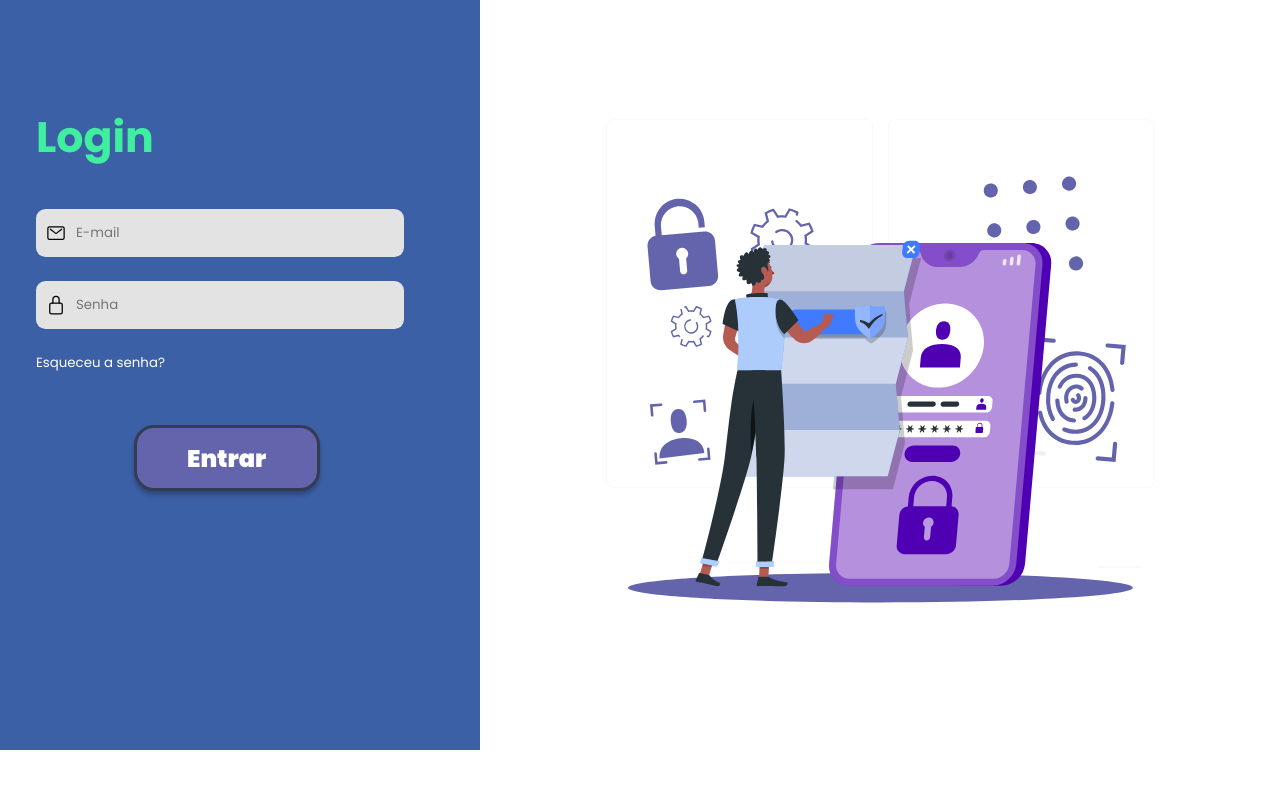
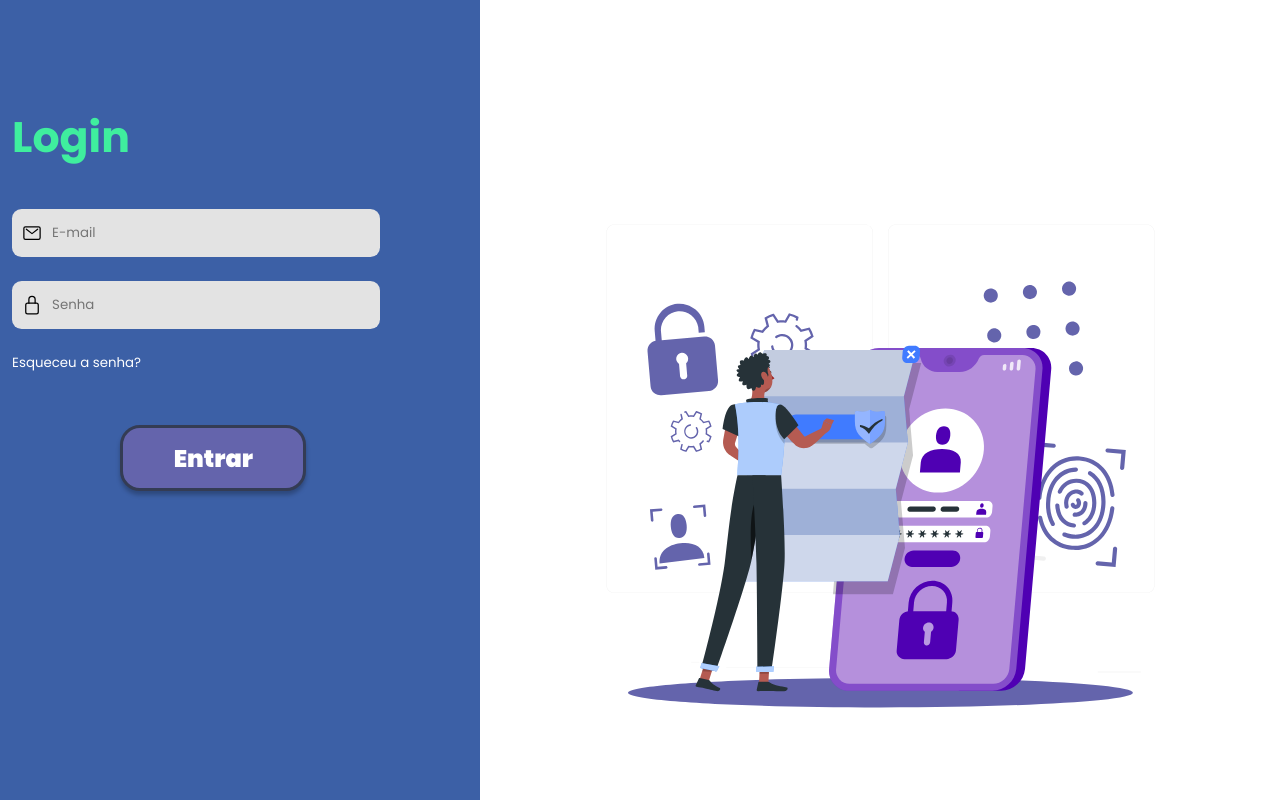
Before and after one commit to luanaflorencio/provocare, a Vue app: page /login in a window 1280 px wide. Shown: the top 800 px of the page. Built offline with nearby package versions, Linux system fonts and the light colour scheme; the HTML template or start-up script is replaced by a standard one.

Commit message:
alteraçao px no card-blue da loginScreen

```diff
--- a/src/views/Login.vue
+++ b/src/views/Login.vue
@@ -49,7 +49,13 @@ export default {
 .card-blue {
   background-color: #3c60a6;
   width: 30rem;
-  height: 750px;
+  height: 120vh;
+  max-width: 30rem;
+  display: flex;
+  align-items: center;
+  flex-direction: column;
+  text-align: center;
+
 }
 
 .itens {
@@ -134,4 +140,6 @@ export default {
   min-width: 50vw;
   margin-top: -4px;
 }
+
+
 </style>
```
